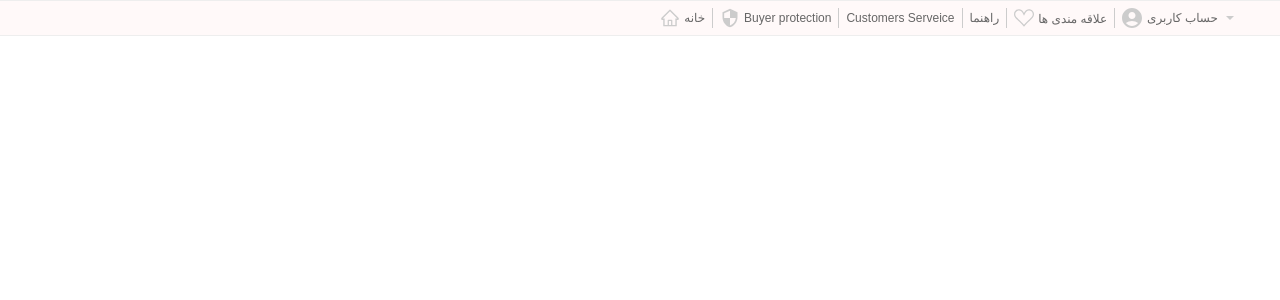
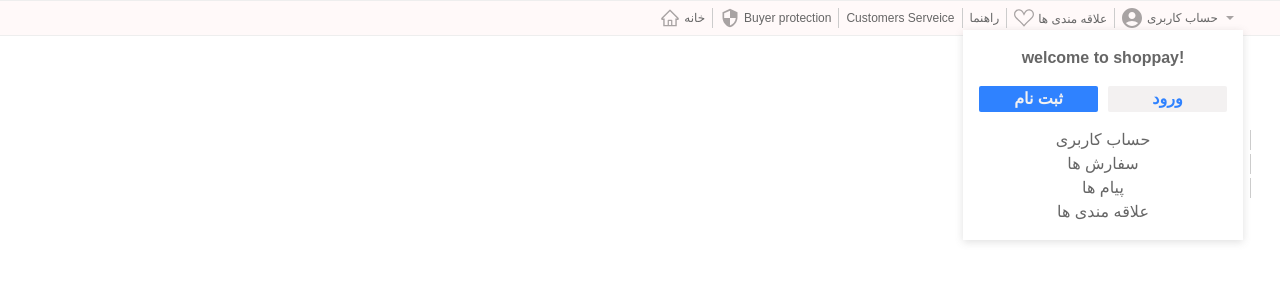
Before and after one commit to mahsaabtahi/clothingStore, a Next.js app: page / in a window 1280 px wide. Shown: the top 300 px of the page. Built offline with nearby package versions, Linux system fonts and the light colour scheme.

Commit message:
create login & sign in

```diff
--- a/components/header/Top.js
+++ b/components/header/Top.js
@@ -1,11 +1,14 @@
+import React, { useState } from 'react';
 import styles from "./styles.module.scss";
 import {AiOutlineHome} from "react-icons/ai";
 import {MdSecurity,MdAccountCircle} from "react-icons/md";
 import {BsSuitHeart} from "react-icons/bs";
 import {RiArrowDropDownFill}from "react-icons/ri";
 import Link from "next/link";
+import Usermenu from './UserMenu';
 
 export default function Top(){
+    const [loggedIn,setLoggedIn]= useState(false);
     return( <div className={styles.top}>
                 <div className={styles.top__container}>
                     <div></div>
@@ -32,6 +35,17 @@
 
                     </li>
                     <li>
+                    {
+                        loggedIn ? (
+                        <li>
+                        <div className={styles.flex}>
+                            <MdAccountCircle />
+                            <span>مهسا</span>
+                            <RiArrowDropDownFill/>
+
+                        </div></li>
+                        ):(
+                        <li>
                         <div className={styles.flex}>
                             <MdAccountCircle />
                             <span>حساب کاربری</span>
@@ -39,6 +53,10 @@
 
                         </div>
                         </li>
+                     )
+                    }
+                   <Usermenu loggedIn={loggedIn}/>
+                    </li>
             </ul>
        </div>
     </div>
--- /dev/null
+++ b/components/header/UserMenu.js
@@ -0,0 +1,45 @@
+import styles from "./styles.module.scss";
+import {MdAccountCircle} from "react-icons/md";
+import Link from "next/link";
+const Usermenu = ({loggedIn}) => {
+    return (  <div className={styles.menu}>
+        <h4>welcome to shoppay!</h4>
+         {
+             loggedIn ?(
+                 <div>
+                     <MdAccountCircle />
+                     <div className={styles.col}>
+                         <span>welcome back</span>
+                         <h3>مهسا</h3>
+                         <span>sign out</span>
+                     </div>
+                 </div>
+             ): (
+                 <div className={styles.flex}>
+                     <button className="btn_primary">ثبت نام</button>
+                     <button className="btn_outlined">ورود</button>
+                 </div>
+
+             )
+         }
+         <ul>
+             <li>
+                 <Link href="/profile">حساب کاربری</Link>
+
+             </li>
+             <li>
+                <Link href="/profile/orders">سفارش ها</Link>
+             </li>
+             <li>
+                <Link href="/profile/messages">پیام ها</Link>
+             </li>
+             <li>
+                <Link href="/profile/whishlist">علاقه مندی ها</Link>
+             </li>
+         </ul>
+
+    </div>
+    );
+}
+
+export default Usermenu;
--- a/components/header/styles.module.scss
+++ b/components/header/styles.module.scss
@@ -40,7 +40,7 @@
             svg{
                 width: 20px;
                 height: 20px;
-                fill: #ccc;
+                fill: rgb(168, 163, 163);
             }
             span{
                 font-size: 12px;
@@ -65,9 +65,42 @@
                 span{
                     color: #222;
                 }
+                svg{
+                    fill: #666;
+                }
+            }
+            @media (max-width:670px) {
+                &:nth-of-type(2),
+                &:nth-of-type(3),
+                &:nth-of-type(4){
+                    display: none;
+                }
+
             }
 
 
         }
     }
 }
+.menu{
+   width: 280px;
+   box-shadow:$shadow-1 ;
+   position: absolute;
+   top: 100%;
+   right: 0;
+   background: #fff;
+   z-index: 99;
+   display: flex;
+   flex-direction: column;
+   gap: 1rem;
+   padding :1rem 0;
+   h4{
+     text-align: center;
+   }
+   .flex{
+       display: flex !important;
+       gap: 10px !important;
+       width: 100%;
+       padding: 0 1rem;
+   }
+}
--- a/styles/base.scss
+++ b/styles/base.scss
@@ -1 +1,31 @@
 $shadow-1:rgba(99,99,99,0.2) 0px 2px 8px 0px;
+$blue-color:#2f82ff;
+$gray_color:#f3f1f1;
+.btn_primary{
+    display: flex;
+    align-items: center;
+    justify-content: center;
+    gap: 5px;
+    background: $blue-color;
+    color: $gray_color;
+    font-weight: 600;
+    cursor: pointer;
+    width: 100%;
+    border-radius: 2px;
+
+
+}
+.btn_outlined{
+    display: flex;
+    align-items: center;
+    justify-content: center;
+    gap: 5px;
+    background:$gray_color;
+    color:  $blue-color;
+    font-weight: 600;
+    cursor: pointer;
+    width: 100%;
+    border-radius: 2px;
+
+
+}
```
Lines whose indentation alone changed are shown as unchanged.
